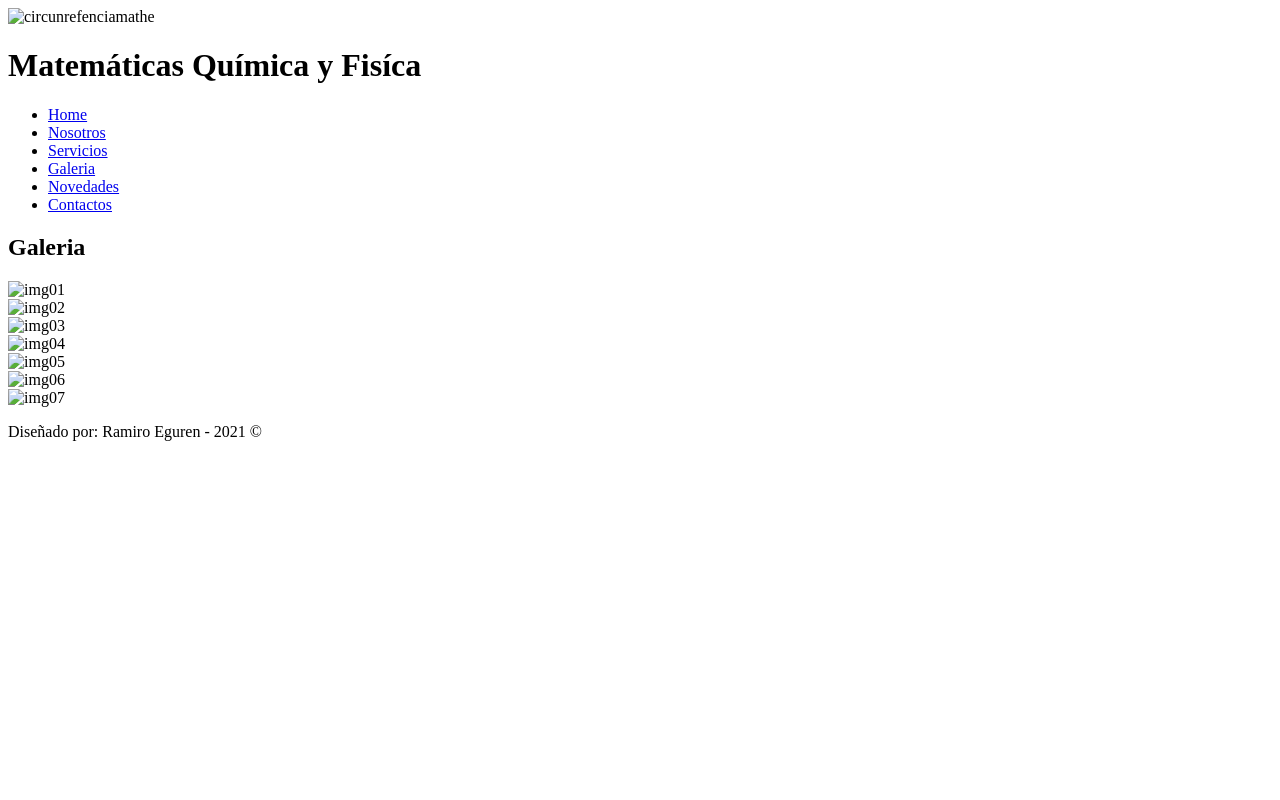
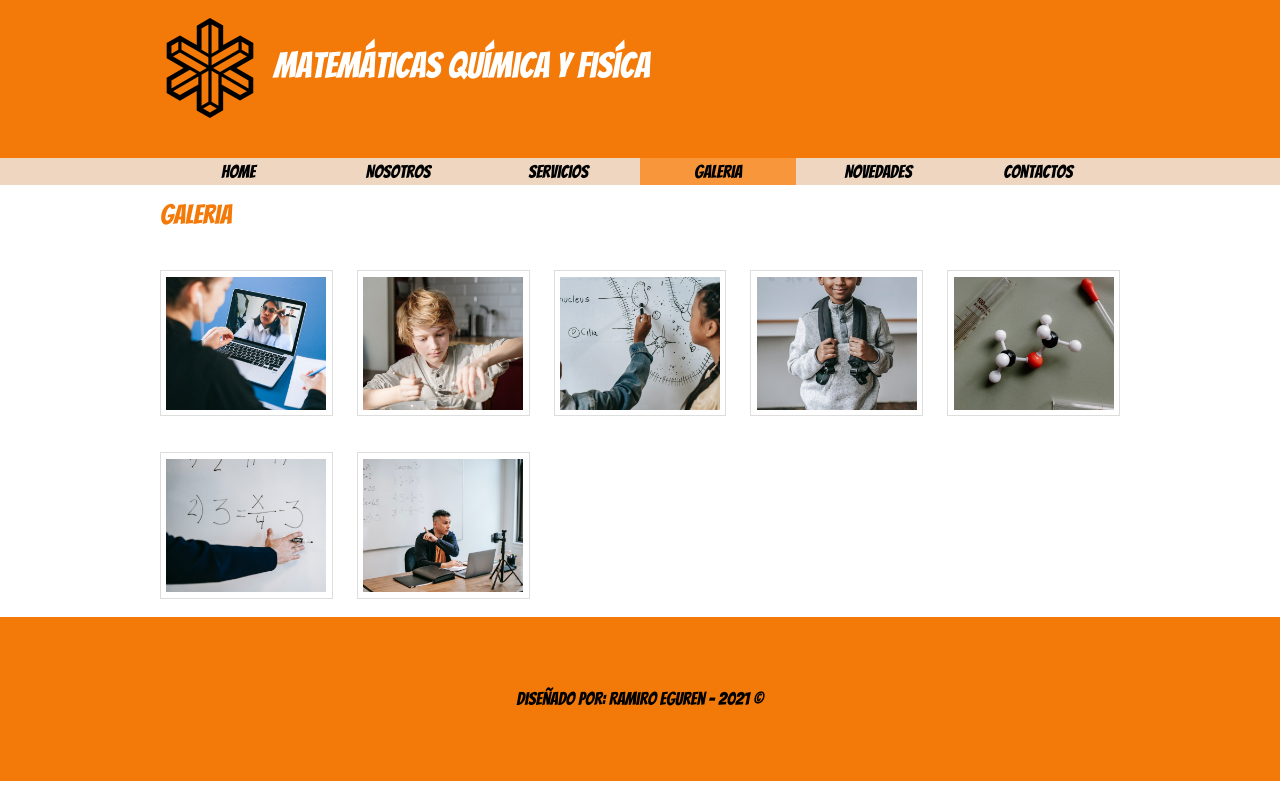
Before and after one commit to ramiroegu/matematica, a plain HTML site: page galeria.html in a window 1280 px wide. Drawn offline with Linux system fonts and the light colour scheme; the site is published under a folder, as on GitHub Pages, so addresses that start at the root find nothing.

Commit message:
arreglo de rutas

```diff
--- a/galeria.html
+++ b/galeria.html
@@ -8,14 +8,14 @@
 
     <link rel="preconnect" href="https://fonts.gstatic.com">
     <link href="https://fonts.googleapis.com/css2?family=Bangers&display=swap" rel="stylesheet">
-    <link rel="stylesheet" href="/css/normalize.css">
-    <link rel="stylesheet" href="/css/home.css">
-    <link rel="stylesheet" href="/css/galeria.css">
-    <link rel="apple-touch-icon" sizes="180x180" href="/iconwebmathe/apple-touch-icon.png">
-    <link rel="icon" type="image/png" sizes="32x32" href="/iconwebmathe/favicon-32x32.png">
-    <link rel="icon" type="image/png" sizes="16x16" href="/iconwebmathe/favicon-16x16.png">
-    <link rel="manifest" href="/iconwebmathe/site.webmanifest">
-    <link rel="mask-icon" href="/iconwebmathe/safari-pinned-tab.svg" color="#5bbad5">
+    <link rel="stylesheet" href="css/normalize.css">
+    <link rel="stylesheet" href="css/home.css">
+    <link rel="stylesheet" href="css/galeria.css">
+    <link rel="apple-touch-icon" sizes="180x180" href="iconwebmathe/apple-touch-icon.png">
+    <link rel="icon" type="image/png" sizes="32x32" href="iconwebmathe/favicon-32x32.png">
+    <link rel="icon" type="image/png" sizes="16x16" href="iconwebmathe/favicon-16x16.png">
+    <link rel="manifest" href="iconwebmathe/site.webmanifest">
+    <link rel="mask-icon" href="iconwebmathe/safari-pinned-tab.svg" color="#5bbad5">
     <meta name="msapplication-TileColor" content="#da532c">
     <meta name="theme-color" content="#ffffff">
     <title>Matemática, Química y Fisíca</title>
@@ -25,7 +25,7 @@
     <header>
         <div class="holder">
             <!-- se arma una caja tipo div para que quede todo centrado pero con color -->
-            <img src="/imagenes_svg/matternet.svg" width="100" alt="circunrefenciamathe">
+            <img src="imagenes_svg/matternet.svg" width="100" alt="circunrefenciamathe">
             <h1>Matemáticas Química y Fisíca</h1>
         </div>
 
@@ -44,25 +44,25 @@
         <h2>Galeria</h2>
         <div class="galeria">
             <div class="foto">
-                <img src="/galeria/pexels-anna-shvets-4226261.jpg" alt="img01">
+                <img src="galeria/pexels-anna-shvets-4226261.jpg" alt="img01">
             </div>
             <div class="foto">
-                <img src="/galeria/pexels-cottonbro-3971283.jpg" alt="img02">
+                <img src="galeria/pexels-cottonbro-3971283.jpg" alt="img02">
             </div>
             <div class="foto">
-                <img src="/galeria/pexels-katerina-holmes-5905516.jpg" alt="img03">
+                <img src="galeria/pexels-katerina-holmes-5905516.jpg" alt="img03">
             </div>
             <div class="foto">
-                <img src="/galeria/pexels-katerina-holmes-5905866.jpg" alt="img04">
+                <img src="galeria/pexels-katerina-holmes-5905866.jpg" alt="img04">
             </div>
             <div class="foto">
-                <img src="/galeria/pexels-tara-winstead-7723538.jpg" alt="img05">
+                <img src="galeria/pexels-tara-winstead-7723538.jpg" alt="img05">
             </div>
             <div class="foto">
-                <img src="/galeria/pexels-vanessa-garcia-6325936.jpg" alt="img06">
+                <img src="galeria/pexels-vanessa-garcia-6325936.jpg" alt="img06">
             </div>
             <div class="foto">
-                <img src="/galeria/pexels-vanessa-garcia-6326382.jpg" alt="img07">
+                <img src="galeria/pexels-vanessa-garcia-6326382.jpg" alt="img07">
             </div>
         </div>
 
```
Also changed, not shown: contactos.html (+9 -9 lines), index.html (+16 -17 lines), nosotros.html (+13 -13 lines), novedades.html (+9 -9 lines), servicios.html (+9 -9 lines).
